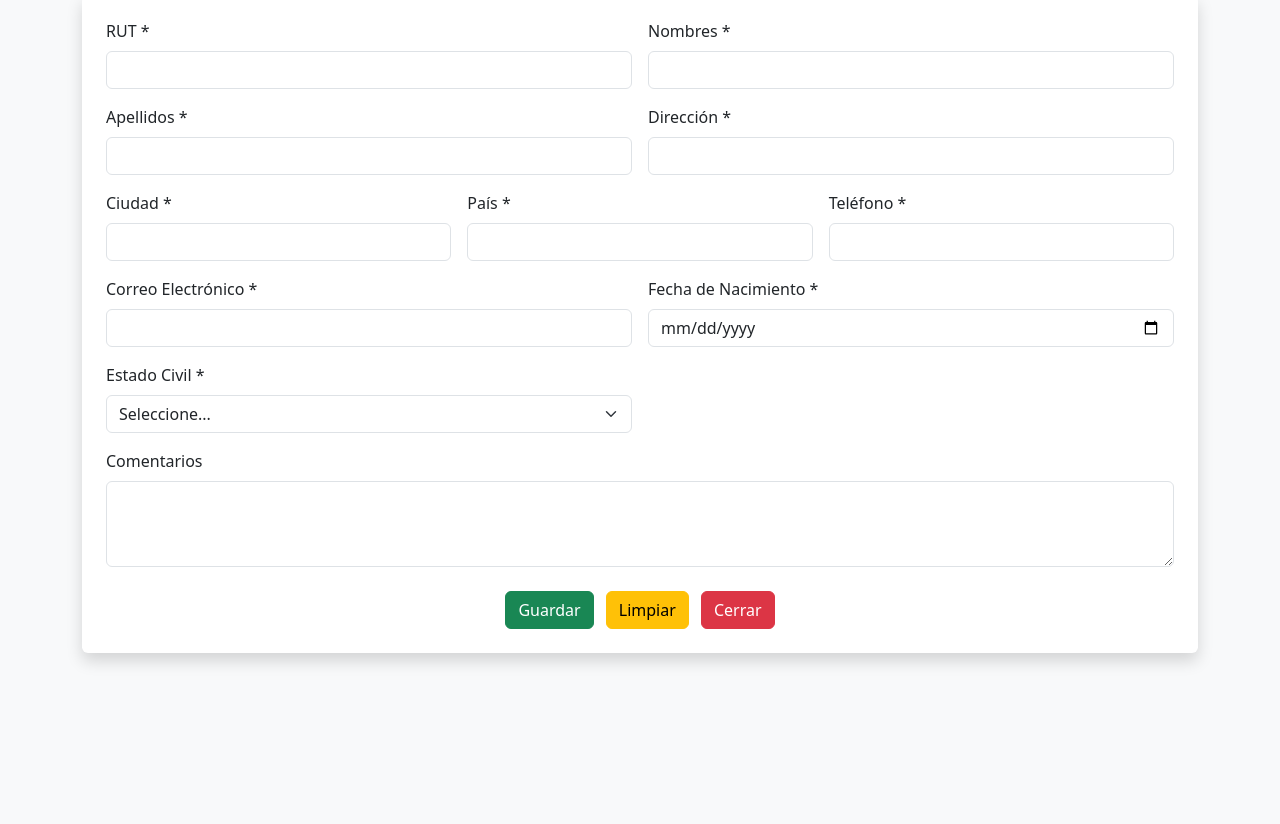
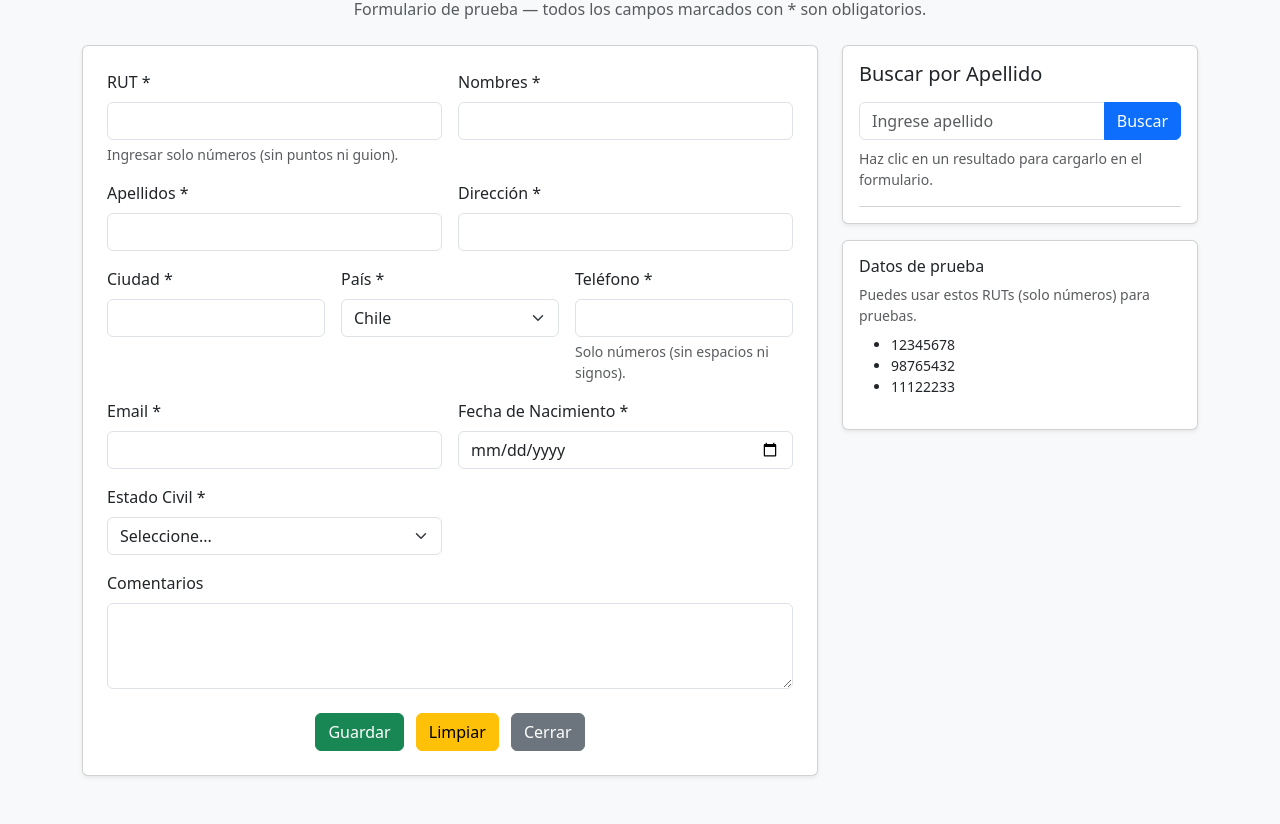
Before and after one commit to GerardoDMBX/FichaMedica_Aiep, a plain HTML site: page index.html in a window 1280 px wide. Shown: the part 115-939 px from the top of the page. Before the commit the page ends 800 px from the top, so only its background shows below. Drawn offline with nearby package versions, Linux system fonts and the light colour scheme.

Commit message:
Update index.html

```diff
--- a/index.html
+++ b/index.html
@@ -1,126 +1,146 @@
 <!DOCTYPE html>
 <html lang="es">
 <head>
-  <meta charset="UTF-8">
-  <meta name="viewport" content="width=device-width, initial-scale=1.0">
-  <title>Formulario Ficha Médica</title>
-  <!-- Bootstrap -->
-  <link href="https://cdn.jsdelivr.net/npm/bootstrap@5.3.3/dist/css/bootstrap.min.css" rel="stylesheet">
-  <style>
-    .error {
-      color: red;
-      font-size: 0.9em;
-      display: none;
-    }
-  </style>
+  <meta charset="utf-8" />
+  <meta name="viewport" content="width=device-width,initial-scale=1" />
+  <title>Ficha Médica - Demo</title>
+
+  <!-- Bootstrap CSS -->
+  <link href="https://cdn.jsdelivr.net/npm/bootstrap@5.3.2/dist/css/bootstrap.min.css" rel="stylesheet">
+
+  <!-- Custom styles -->
+  <link rel="stylesheet" href="styles.css">
 </head>
 <body class="bg-light">
 
-  <div class="container mt-5">
-    <h2 class="text-center mb-4">Ficha Médica</h2>
-    <form id="fichaForm" class="p-4 bg-white shadow rounded">
+  <div class="container py-5">
+    <h1 class="text-center mb-3">Ficha Médica</h1>
+    <p class="text-center text-muted mb-4">Formulario de prueba — todos los campos marcados con * son obligatorios.</p>
+
+    <div class="row">
+      <div class="col-lg-8">
+        <form id="fichaForm" class="card p-4 shadow-sm needs-validation" novalidate>
           <div class="row g-3">
-
             <div class="col-md-6">
               <label for="rut" class="form-label">RUT *</label>
-          <input type="text" class="form-control" id="rut" required>
-          <div id="errorRut" class="error">El RUT solo debe contener números.</div>
+              <input id="rut" name="rut" type="text" inputmode="numeric" pattern="^[0-9]+$"
+                     class="form-control" required aria-describedby="rutHelp">
+              <div id="rutHelp" class="form-text">Ingresar solo números (sin puntos ni guion).</div>
+              <div class="invalid-feedback">El RUT es obligatorio y debe contener solo números.</div>
             </div>
 
             <div class="col-md-6">
               <label for="nombres" class="form-label">Nombres *</label>
-          <input type="text" class="form-control" id="nombres" required>
+              <input id="nombres" name="nombres" type="text" class="form-control" required>
+              <div class="invalid-feedback">Ingrese los nombres.</div>
             </div>
 
             <div class="col-md-6">
               <label for="apellidos" class="form-label">Apellidos *</label>
-          <input type="text" class="form-control" id="apellidos" required>
+              <input id="apellidos" name="apellidos" type="text" class="form-control" required>
+              <div class="invalid-feedback">Ingrese los apellidos.</div>
             </div>
 
             <div class="col-md-6">
               <label for="direccion" class="form-label">Dirección *</label>
-          <input type="text" class="form-control" id="direccion" required>
+              <input id="direccion" name="direccion" type="text" class="form-control" required>
+              <div class="invalid-feedback">Ingrese la dirección.</div>
             </div>
 
             <div class="col-md-4">
               <label for="ciudad" class="form-label">Ciudad *</label>
-          <input type="text" class="form-control" id="ciudad" required>
+              <input id="ciudad" name="ciudad" type="text" class="form-control" required>
+              <div class="invalid-feedback">Ingrese la ciudad.</div>
             </div>
 
             <div class="col-md-4">
               <label for="pais" class="form-label">País *</label>
-          <input type="text" class="form-control" id="pais" required>
+              <select id="pais" name="pais" class="form-select" required>
+                <option value="">Seleccione...</option>
+                <option selected>Chile</option>
+                <option>Argentina</option>
+                <option>Perú</option>
+                <option>Bolivia</option>
+                <option>Otro</option>
+              </select>
+              <div class="invalid-feedback">Seleccione el país.</div>
             </div>
 
             <div class="col-md-4">
               <label for="telefono" class="form-label">Teléfono *</label>
-          <input type="text" class="form-control" id="telefono" required>
-          <div id="errorTelefono" class="error">El teléfono solo debe contener números.</div>
+              <input id="telefono" name="telefono" type="tel" inputmode="numeric" pattern="^[0-9]+$"
+                     class="form-control" required aria-describedby="telHelp">
+              <div id="telHelp" class="form-text">Solo números (sin espacios ni signos).</div>
+              <div class="invalid-feedback">El teléfono es obligatorio y debe contener solo números.</div>
             </div>
 
             <div class="col-md-6">
-          <label for="correo" class="form-label">Correo Electrónico *</label>
-          <input type="email" class="form-control" id="correo" required>
+              <label for="email" class="form-label">Email *</label>
+              <input id="email" name="email" type="email" class="form-control" required>
+              <div class="invalid-feedback">Ingrese un email válido.</div>
             </div>
 
             <div class="col-md-6">
-          <label for="fecha" class="form-label">Fecha de Nacimiento *</label>
-          <input type="date" class="form-control" id="fecha" required>
+              <label for="fechaNac" class="form-label">Fecha de Nacimiento *</label>
+              <input id="fechaNac" name="fechaNac" type="date" class="form-control" required>
+              <div class="invalid-feedback">Seleccione la fecha de nacimiento.</div>
             </div>
 
             <div class="col-md-6">
-          <label for="estado" class="form-label">Estado Civil *</label>
-          <select class="form-select" id="estado" required>
+              <label for="estadoCivil" class="form-label">Estado Civil *</label>
+              <select id="estadoCivil" name="estadoCivil" class="form-select" required>
                 <option value="">Seleccione...</option>
                 <option>Soltero(a)</option>
                 <option>Casado(a)</option>
+                <option>Divorciado(a)</option>
                 <option>Viudo(a)</option>
-            <option>Divorciado(a)</option>
               </select>
+              <div class="invalid-feedback">Seleccione el estado civil.</div>
             </div>
 
-        <div class="col-md-12">
+            <div class="col-12">
               <label for="comentarios" class="form-label">Comentarios</label>
-          <textarea class="form-control" id="comentarios" rows="3"></textarea>
+              <textarea id="comentarios" name="comentarios" class="form-control" rows="3" required></textarea>
+              <div class="invalid-feedback">Ingrese un comentario.</div>
             </div>
           </div>
 
-      <!-- Botones centrados -->
+          <!-- botones centrados -->
           <div class="text-center mt-4">
-        <button type="submit" class="btn btn-success me-2">Guardar</button>
-        <button type="reset" class="btn btn-warning me-2">Limpiar</button>
-        <button type="button" class="btn btn-danger" onclick="window.close()">Cerrar</button>
+            <button id="btnGuardar" type="submit" class="btn btn-success me-2">Guardar</button>
+            <button id="btnLimpiar" type="button" class="btn btn-warning me-2">Limpiar</button>
+            <button id="btnCerrar" type="button" class="btn btn-secondary">Cerrar</button>
           </div>
         </form>
       </div>
 
-  <!-- Bootstrap JS -->
-  <script src="https://cdn.jsdelivr.net/npm/bootstrap@5.3.3/dist/js/bootstrap.bundle.min.js"></script>
+      <div class="col-lg-4">
+        <div class="card p-3 shadow-sm mb-3">
+          <h5 class="mb-3">Buscar por Apellido</h5>
+          <div class="input-group mb-2">
+            <input id="buscarApellido" type="text" class="form-control" placeholder="Ingrese apellido">
+            <button id="btnBuscar" class="btn btn-primary" type="button">Buscar</button>
+          </div>
+          <small class="text-muted">Haz clic en un resultado para cargarlo en el formulario.</small>
+          <ul id="listaResultados" class="list-group mt-3" aria-live="polite"></ul>
+        </div>
 
-  <!-- Validaciones JS -->
-  <script>
-    const rutInput = document.getElementById('rut');
-    const telInput = document.getElementById('telefono');
-    const errorRut = document.getElementById('errorRut');
-    const errorTel = document.getElementById('errorTelefono');
+        <div class="card p-3 shadow-sm">
+          <h6>Datos de prueba</h6>
+          <p class="small text-muted mb-0">Puedes usar estos RUTs (solo números) para pruebas.</p>
+          <ul class="small mt-2">
+            <li>12345678</li>
+            <li>98765432</li>
+            <li>11122233</li>
+          </ul>
+        </div>
+      </div>
+    </div>
+  </div>
 
-    // Validar que solo se ingresen números en RUT
-    rutInput.addEventListener('input', function() {
-      if (/[^0-9]/.test(this.value)) {
-        errorRut.style.display = 'block';
-      } else {
-        errorRut.style.display = 'none';
-      }
-    });
-
-    // Validar que solo se ingresen números en Teléfono
-    telInput.addEventListener('input', function() {
-      if (/[^0-9]/.test(this.value)) {
-        errorTel.style.display = 'block';
-      } else {
-        errorTel.style.display = 'none';
-      }
-    });
-  </script>
+  <!-- Bootstrap JS bundle -->
+  <script src="https://cdn.jsdelivr.net/npm/bootstrap@5.3.2/dist/js/bootstrap.bundle.min.js"></script>
+  <!-- App JS -->
+  <script src="app.js" defer></script>
 </body>
 </html>
```
Lines whose indentation alone changed are shown as unchanged.
